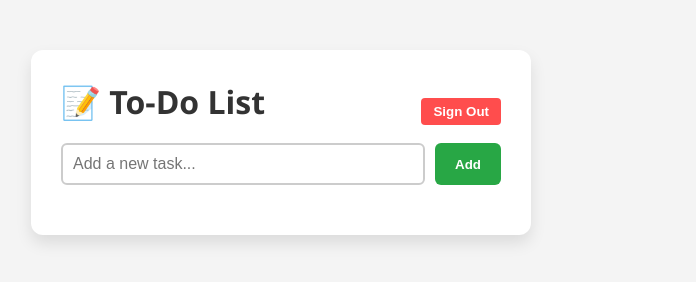
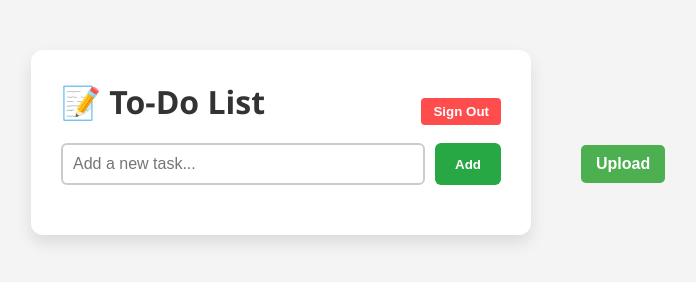
Before and after one commit to Harshitk12/Basics-backend, a website: page views/index.html in a window 1280 px wide. Shown: the whole page, without its empty margins (359-1055 px from the left). Drawn offline with Linux system fonts and the light colour scheme; no server answers.

Commit message:
added authentication to multer page

```diff
--- a/views/index.html
+++ b/views/index.html
@@ -18,7 +18,13 @@
     </form>
     <ul id="todo-list"></ul>
   </div>
-
+  <button id="upload">Upload</button>
   <script src="script.js"></script>
+  <script>
+    const upload=document.getElementById('upload')
+    upload.addEventListener('click',()=>{
+      window.location.href='multer.html'
+    })
+  </script>
 </body>
 </html>
--- a/views/style.css
+++ b/views/style.css
@@ -104,3 +104,21 @@ li button {
   font-size: 18px;
   cursor: pointer;
 }
+
+#upload {
+  position: absolute;
+  left: calc(50% + 300px); /* 50% + half container width*/
+  top: 145px; /* Adjust this value based on your layout */
+  padding: 10px 15px;
+  background-color: #4CAF50;
+  color: white;
+  border: none;
+  border-radius: 5px;
+  font-size: 16px;
+  cursor: pointer;
+  transition: background-color 0.3s;
+}
+
+#upload:hover {
+  background-color: #45a049;
+}
```
Also changed, not shown: server.js (+7 -1 lines), views/multer.html (+1 -0 lines), 4 other files.
